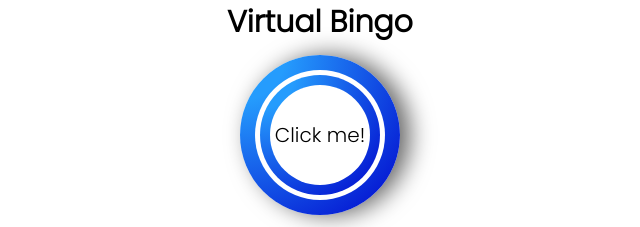
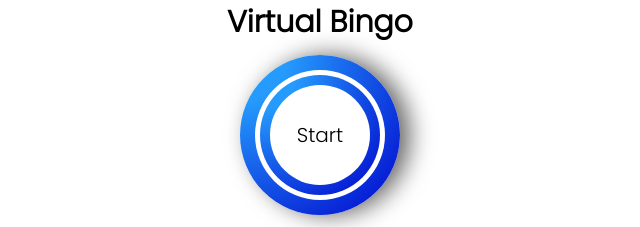
Before and after one commit to NolascoZapata/virtualbingo, a website: page index.html in a window 1280 px wide. Both pictures are taken after a click on the button "Reset game". Shown: the top 227 px of the page, 320-960 px from the left. Drawn offline with Linux system fonts and the light colour scheme.

Commit message:
change-card-reset

```diff
--- a/index.js
+++ b/index.js
@@ -99,7 +99,8 @@ const resetGame = ()=> {
   gameNums = [];
   playerSlots = 15;
   cpuSlots = 15;
-  numberBall.value = "Click me!"
+  numberBall.value = "Start";
+  changeCardBtn.style.display = true
 
   fillTable()
   fillCrads(playerNum, playerTable);
--- a/scss/style.scss
+++ b/scss/style.scss
@@ -116,6 +116,7 @@ body {
 
         ;
 
+
         @media screen and (max-width:768px) {
           padding: 4px;
           font-size: 12px;
```
